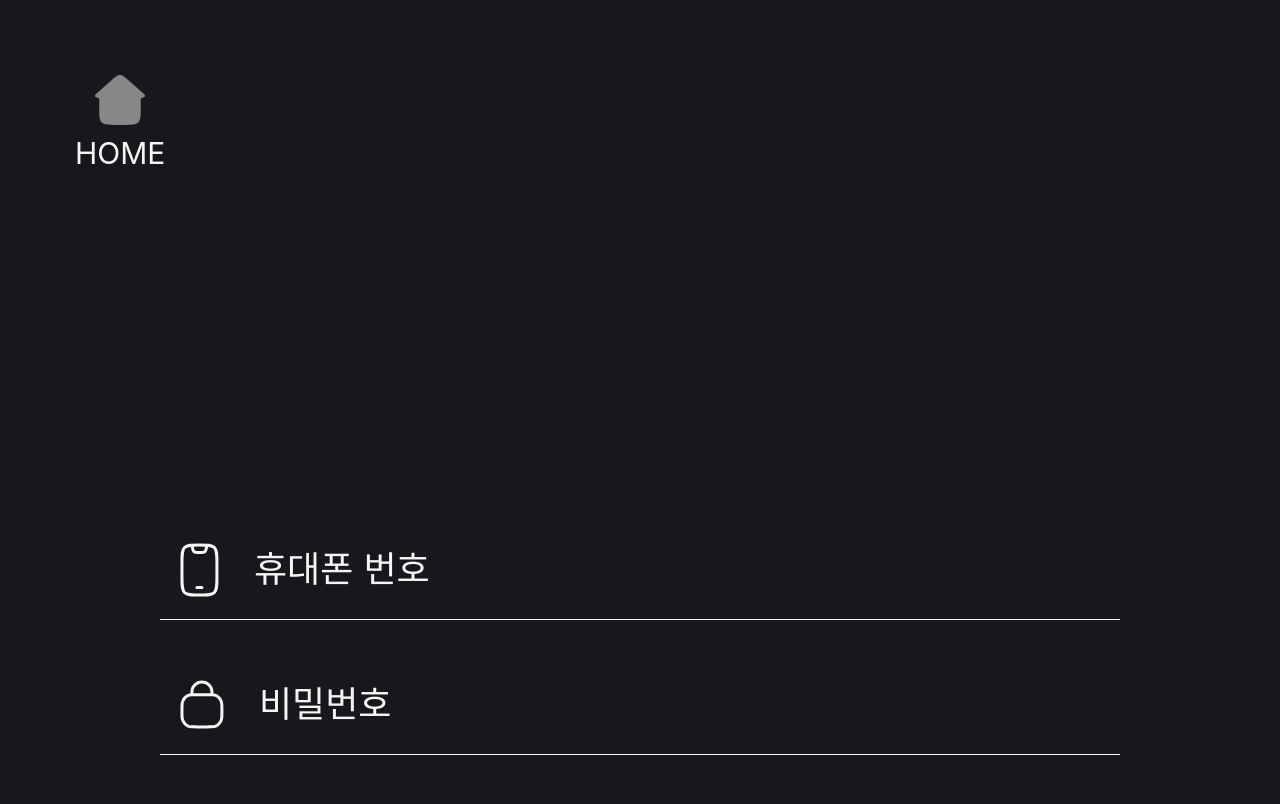
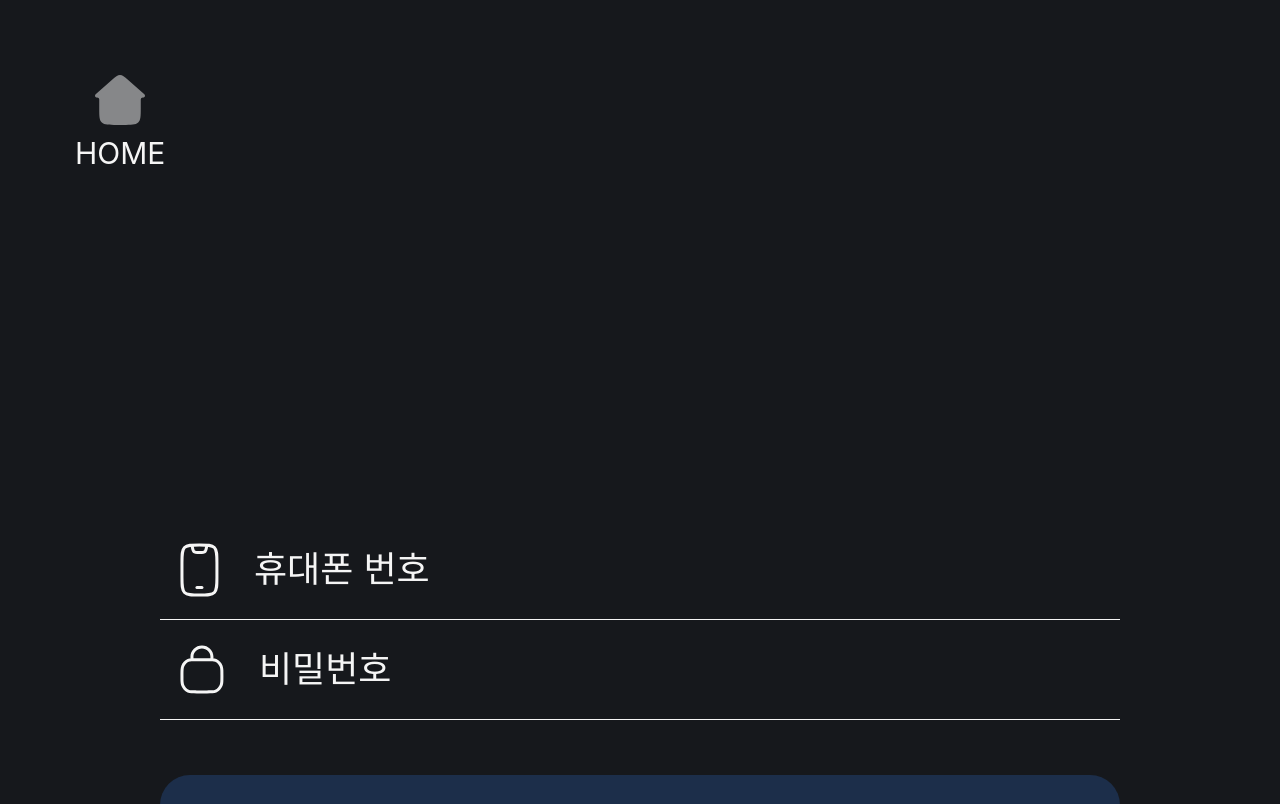
Before and after one commit to GhoRid/Rium_Kiosk, a React (Create React App) app: page /#/login in a window 1280 px wide. Shown: the top 804 px of the page. Built offline with nearby package versions, Linux system fonts and the light colour scheme; a web font is replaced by a local one.

Commit message:
feat: 로그인 페이지 map로직 수정

```diff
--- a/src/App.tsx
+++ b/src/App.tsx
@@ -3,6 +3,7 @@ import HomePage from "./pages/HomePage/HomePage";
 import LoginPage from "./pages/LoginPage/LoginPage";
 import MainLayout from "./components/MainLayout";
 import SignUpPage from "./pages/SignUpPage/SignUpPage";
+import ResetPasswordPage from "./pages/ResetPasswordPage/ResetPasswordPage";
 
 function App() {
   return (
@@ -12,6 +13,7 @@ function App() {
           <Route path="/" element={<HomePage />} />
           <Route path="/login" element={<LoginPage />} />
           <Route path="/signup" element={<SignUpPage />} />
+          <Route path="/reset-password" element={<ResetPasswordPage />} />
         </Route>
       </Routes>
     </HashRouter>
--- a/src/pages/LoginPage/LoginPage.tsx
+++ b/src/pages/LoginPage/LoginPage.tsx
@@ -3,61 +3,82 @@ import { colors } from "../../colors";
 import GoToHomeButton from "../../components/GoToHomeButton";
 import NumberKeypad from "./components/NumberKeypad";
 import InputFileds from "./components/InputFileds";
-import { useState, useCallback } from "react";
+import { useState, useCallback, useMemo } from "react";
 import AuthLinks from "./components/AuthLinks";
 import { formatPhoneNumber } from "../../utils/formatPhoneNumber";
+import { ReactComponent as PhoneIcon } from "../../assets/svgs/phone.svg";
+import { ReactComponent as LockIcon } from "../../assets/svgs/password.svg";
+
+const digitsOnly = (s: string) => s.replace(/\D/g, "");
 
 const LoginPage = () => {
-  const [activeField, setActiveField] = useState<"phone" | "password">("phone");
-  const [phone, setPhone] = useState("");
-  const [password, setPassword] = useState("");
+  type FieldName = "phone" | "password";
+
+  const [activeField, setActiveField] = useState<FieldName>("phone");
+  const [phone, setPhone] = useState(""); // 숫자만 저장
+  const [password, setPassword] = useState(""); // 4자리
 
   const handleKeypad = useCallback(
     (val: string) => {
       if (val === "지움") {
-        if (activeField === "phone") {
-          setPhone((p) => p.slice(0, -1));
-        } else {
-          setPassword((p) => p.slice(0, -1));
-        }
+        if (activeField === "phone") setPhone((p) => p.slice(0, -1));
+        else setPassword((p) => p.slice(0, -1));
         return;
       }
-
       if (activeField === "phone") {
-        setPhone((p) => {
-          const next = p + val;
-          return next.replace(/\D/g, "").slice(0, 11);
-        });
+        setPhone((p) => digitsOnly(p + val).slice(0, 11));
       } else {
-        setPassword((p) => {
-          const next = p + val;
-          return next.slice(0, 4);
-        });
+        setPassword((p) => (p + val).slice(0, 4));
       }
     },
     [activeField]
   );
+
+  const InputFiledsList = useMemo(
+    () => [
+      {
+        name: "phone" as FieldName,
+        icon: <PhoneIcon />,
+        placeholder: "휴대폰 번호",
+        value: formatPhoneNumber(phone),
+        setValue: (v: string) => setPhone(digitsOnly(v).slice(0, 11)),
+      },
+      {
+        name: "password" as FieldName,
+        icon: <LockIcon />,
+        placeholder: "비밀번호",
+        value: password,
+        setValue: (v: string) => setPassword(v.slice(0, 4)),
+      },
+    ],
+    [phone, password]
+  );
+
+  const canLogin = phone.length >= 10 && password.length === 4;
 
   return (
     <Container>
       <GoToHomeButton />
 
       <Content>
-        <InputFileds
-          activeField={activeField}
-          setActiveField={setActiveField}
-          phone={formatPhoneNumber(phone)}
-          setPhone={setPhone}
-          password={password}
-          setPassword={setPassword}
-        />
+        {InputFiledsList.map((field) => (
+          <InputFileds
+            key={field.name}
+            activeField={activeField}
+            setActiveField={setActiveField}
+            name={field.name}
+            icon={field.icon}
+            placeholder={field.placeholder}
+            value={field.value}
+            setValue={field.setValue}
+          />
+        ))}
 
-        <LoginButton disabled={!phone || !password}>
+        <LoginButton disabled={!canLogin}>
           <LoginText>로그인</LoginText>
         </LoginButton>
 
         <AuthLinks />
-
         <NumberKeypad onPress={handleKeypad} />
       </Content>
     </Container>
@@ -88,7 +109,6 @@ const LoginButton = styled.button`
   font-size: 40px;
   font-weight: bold;
   cursor: pointer;
-
   margin-top: 55px;
   margin-bottom: 60px;
 `;
--- a/src/pages/LoginPage/components/InputFileds.tsx
+++ b/src/pages/LoginPage/components/InputFileds.tsx
@@ -6,55 +6,38 @@ import { ReactComponent as LockIcon } from "../../../assets/svgs/password.svg";
 type Props = {
   activeField: "phone" | "password";
   setActiveField: (f: "phone" | "password") => void;
-  phone: string;
-  setPhone: (v: string) => void;
-  password: string;
-  setPassword: (v: string) => void;
+  name: string;
+  icon: React.ReactNode;
+  placeholder: string;
+  value: string;
+  setValue: (value: string) => void;
 };
 
 const InputFileds = ({
   activeField,
   setActiveField,
-  phone,
-  setPhone,
-  password,
-  setPassword,
+  name,
+  icon,
+  placeholder,
+  value,
+  setValue,
 }: Props) => {
-  const InputFiledsList = [
-    {
-      name: "phone",
-      icon: <PhoneIcon />,
-      placeholder: "휴대폰 번호",
-      value: phone,
-      setValue: setPhone,
-    },
-    {
-      name: "password",
-      icon: <LockIcon />,
-      placeholder: "비밀번호",
-      value: password,
-      setValue: setPassword,
-    },
-  ];
-
   return (
     <Container>
-      {InputFiledsList.map((field) => (
       <Field
-          key={field.name}
-          onClick={() => setActiveField(field.name as "phone" | "password")}
-          data-active={activeField === field.name}
+        key={name}
+        onClick={() => setActiveField(name as "phone" | "password")}
+        data-active={activeField === name}
       >
-          {field.icon}
+        {icon}
         <PlainInput
-            value={field.value}
-            onChange={(e) => field.setValue(e.target.value)}
-            placeholder={field.placeholder}
-            type={field.name === "password" ? "password" : "text"}
+          value={value}
+          onChange={(e) => setValue(e.target.value)}
+          placeholder={placeholder}
+          type={name === "password" ? "password" : "text"}
           inputMode="numeric"
         />
       </Field>
-      ))}
     </Container>
   );
 };
--- /dev/null
+++ b/src/pages/ResetPasswordPage/ResetPasswordPage.tsx
@@ -0,0 +1,19 @@
+import styled from "styled-components";
+import GoToHomeButton from "../../components/GoToHomeButton";
+import { colors } from "../../colors";
+
+const ResetPasswordPage = () => {
+  return (
+    <Container>
+      <GoToHomeButton />
+    </Container>
+  );
+};
+
+export default ResetPasswordPage;
+
+const Container = styled.div`
+  background-color: ${colors.app_black};
+  color: ${colors.app_white};
+  height: 1920px;
+`;
--- /dev/null
+++ b/src/pages/ResetPasswordPage/components/InputFileds.tsx
@@ -0,0 +1,5 @@
+const InputFileds = () => {
+  return <div></div>;
+};
+
+export default InputFileds;
```
Lines whose indentation alone changed are shown as unchanged.
